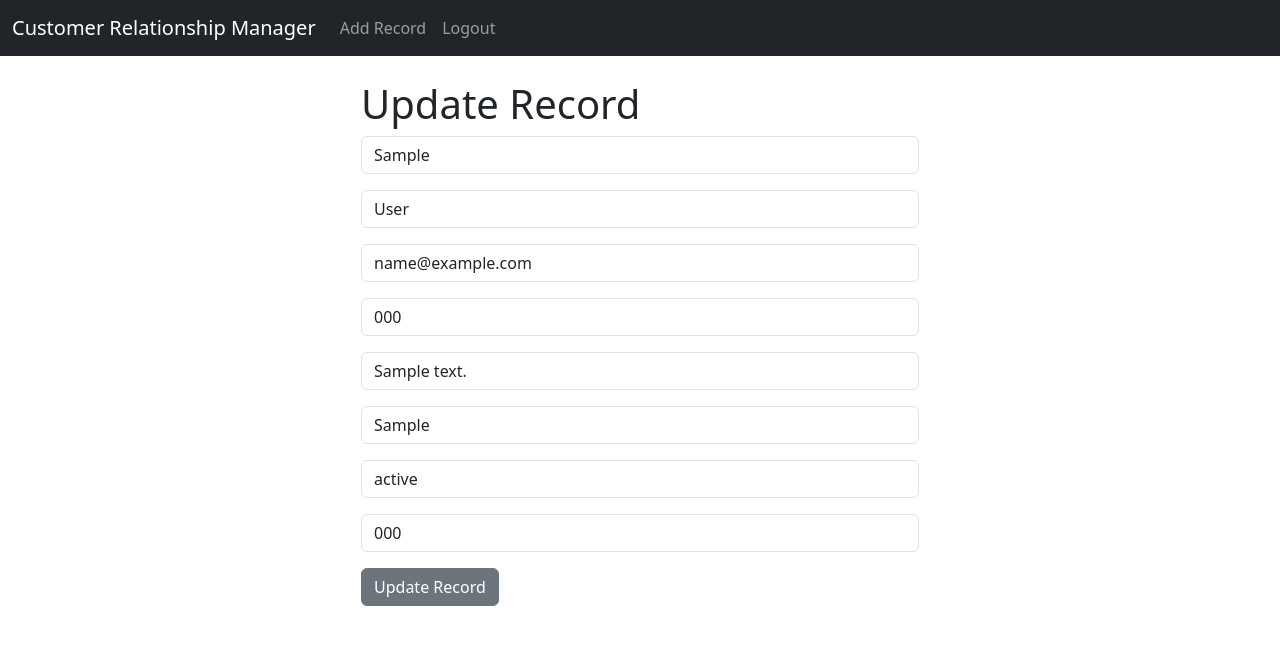
After one commit to flaviomota/CRM-App, a Django app: page /update_record/1 in a window 1280 px wide. The commit adds this page. Shown: the top 645 px of the page. Run offline with Django 4.2, Linux system fonts and the light colour scheme; a user stored in the database is signed in; tables that the repository leaves empty hold one stand-in row (values such as "Sample post").

Commit message:
Record | Delete and Update Data

```diff
--- a/website/forms.py
+++ b/website/forms.py
@@ -1,6 +1,7 @@
 from django.contrib.auth.forms import UserCreationForm
 from django.contrib.auth.models import User
 from django import forms
+from .models import Record
 
 class SignUpForm(UserCreationForm):
 		email = forms.EmailField(label="", widget=forms.TextInput(attrs={'class':'form-control', 'placeholder':'Email Address'}))
@@ -28,3 +29,19 @@ class SignUpForm(UserCreationForm):
 				self.fields['password2'].widget.attrs['placeholder'] = 'Confirm Password'
 				self.fields['password2'].label = ''
 				self.fields['password2'].help_text = '<span class="form-text text-muted"><small>Enter the same password as before, for verification.</small></span>'
+
+
+# Create Add Record Form
+class AddRecordForm(forms.ModelForm):
+		first_name = forms.CharField(required=True, widget=forms.widgets.TextInput(attrs={"placeholder":"First Name", "class":"form-control"}), label="")
+		last_name = forms.CharField(required=True, widget=forms.widgets.TextInput(attrs={"placeholder":"Last Name", "class":"form-control"}), label="")
+		email = forms.CharField(required=True, widget=forms.widgets.TextInput(attrs={"placeholder":"Email", "class":"form-control"}), label="")
+		phone = forms.CharField(required=True, widget=forms.widgets.TextInput(attrs={"placeholder":"Phone", "class":"form-control"}), label="")
+		address = forms.CharField(required=True, widget=forms.widgets.TextInput(attrs={"placeholder":"Address", "class":"form-control"}), label="")
+		city = forms.CharField(required=True, widget=forms.widgets.TextInput(attrs={"placeholder":"City", "class":"form-control"}), label="")
+		state = forms.CharField(required=True, widget=forms.widgets.TextInput(attrs={"placeholder":"State", "class":"form-control"}), label="")
+		zipcode = forms.CharField(required=True, widget=forms.widgets.TextInput(attrs={"placeholder":"Zipcode", "class":"form-control"}), label="")
+
+		class Meta:
+				model = Record
+				exclude = ("user",)
--- a/website/templates/home.html
+++ b/website/templates/home.html
@@ -23,7 +23,7 @@
 				{% for record in records %}
 				<tr>
 					<td><a href="{% url 'record' record.id %}">{{ record.id }}</a></td>
-					<td>{{ record.first_name }} {{ record.last_name }}</td>
+					<td><a href="{% url 'record' record.id %}">{{ record.first_name }} {{ record.last_name }}</a></td>
 					<td>{{ record.email }}</td>
 					<td>{{ record.phone }}</td>
 					<td>{{ record.address }}</td>
--- a/website/templates/navbar.html
+++ b/website/templates/navbar.html
@@ -9,6 +9,9 @@
 
 				{% if user.is_authenticated %}
 
+					<li class="nav-item">
+						<a class="nav-link" href="{% url 'add_record' %}">Add Record</a>
+					</li>
 					<li class="nav-item">
 						<a class="nav-link" href="{% url 'logout' %}">Logout</a>
 					</li>
--- a/website/templates/record.html
+++ b/website/templates/record.html
@@ -40,5 +40,6 @@
 
 <a href="{% url 'home' %}" class="btn btn-secondary">Back</a>
 <a href="{% url 'delete_record' customer_record.id %}" class="btn btn-danger">Delete</a>
+<a href="{% url 'update_record' customer_record.id %}" class="btn btn-secondary">Update Record</a>
 
 {% endblock %}
--- /dev/null
+++ b/website/templates/update_record.html
@@ -0,0 +1,16 @@
+{% extends 'base.html' %}
+{% block content %}
+
+<div class="col-md-6 offset-md-3">
+	<h1>Update Record</h1>
+
+	<form method="POST">
+		{% csrf_token %}
+
+		{{ form.as_p }}
+
+		<button type="submit" class="btn btn-secondary">Update Record</button>
+	</form>
+</div>
+
+{% endblock %}
--- a/website/urls.py
+++ b/website/urls.py
@@ -8,4 +8,6 @@ urlpatterns = [
 		path('register/', views.register_user, name='register'),
 		path('record/<int:pk>', views.customer_record, name='record'),
 		path('delete_record/<int:pk>', views.delete_record, name='delete_record'),
+		path('add_record/', views.add_record, name='add_record'),
+		path('update_record/<int:pk>', views.update_record, name='update_record'),
 ]
--- a/website/views.py
+++ b/website/views.py
@@ -1,7 +1,7 @@
 from django.shortcuts import render, redirect
 from django.contrib.auth import authenticate, login, logout
 from django.contrib import messages
-from .forms import SignUpForm
+from .forms import SignUpForm, AddRecordForm
 from .models import Record
 
 def home(request):
@@ -63,3 +63,29 @@ def delete_record(request, pk):
 		else:
 			messages.success(request, "You Must Be Logged In To Do That...")
 			return redirect('home')
+
+def add_record(request):
+		form = AddRecordForm(request.POST or None)
+		if request.user.is_authenticated:
+			if request.method == "POST":
+				if form.is_valid():
+					add_record = form.save()
+					messages.success(request, "Record Added...")
+					return redirect('home')
+			return render(request, 'add_record.html', {'form':form})
+		else:
+			messages.success(request, "You Must Be Logged In...")
+			return redirect('home')
+
+def update_record(request, pk):
+		if request.user.is_authenticated:
+			current_record = Record.objects.get(id=pk)
+			form = AddRecordForm(request.POST or None, instance=current_record)
+			if form.is_valid():
+				form.save()
+				messages.success(request, "Record Has Been Updated!")
+				return redirect('home')
+			return render(request, 'update_record.html', {'form':form})
+		else:
+			messages.success(request, "You Must Be Logged In...")
+			return redirect('home')
```
Also changed, not shown: website/templates/add_record.html (added, +17 -0 lines).
